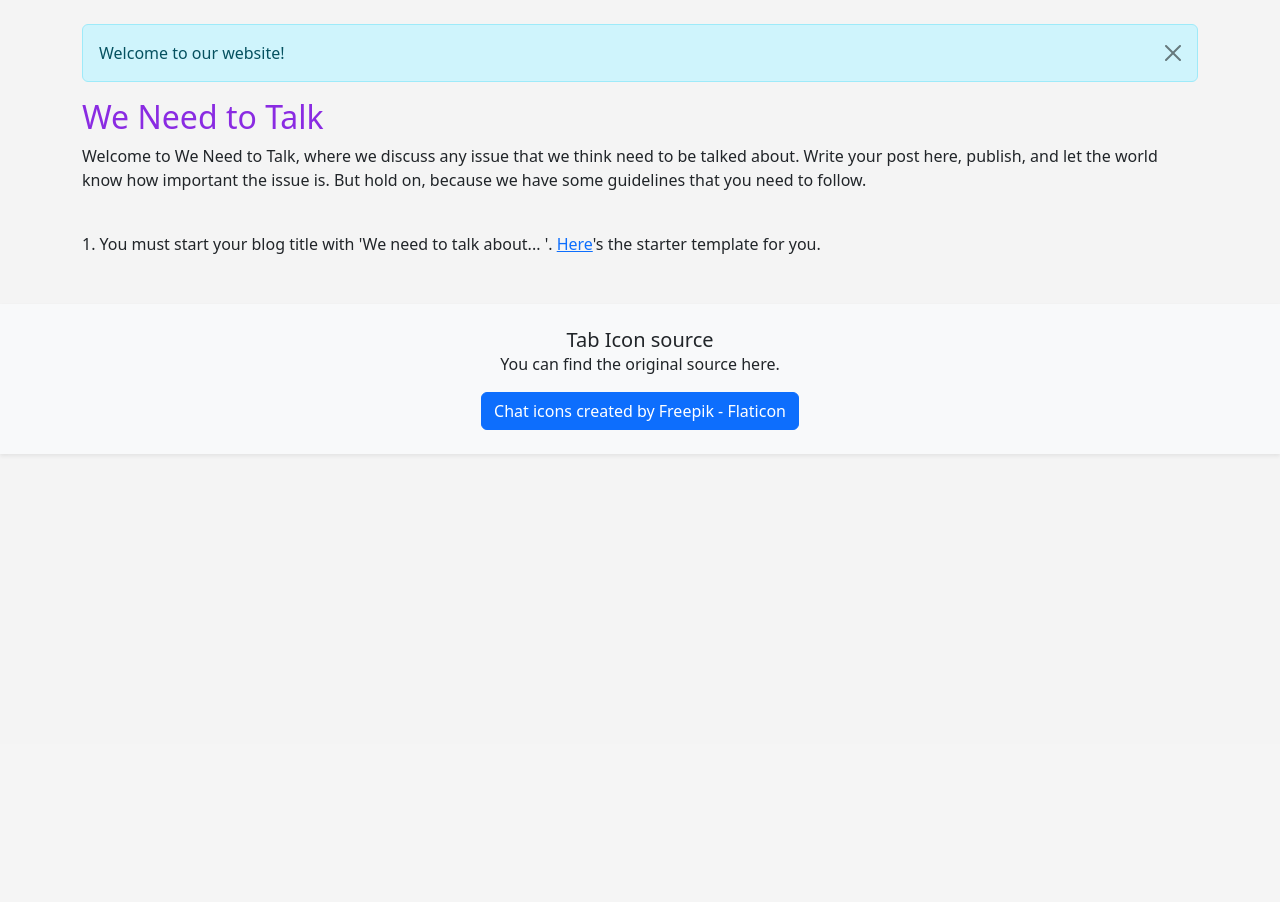
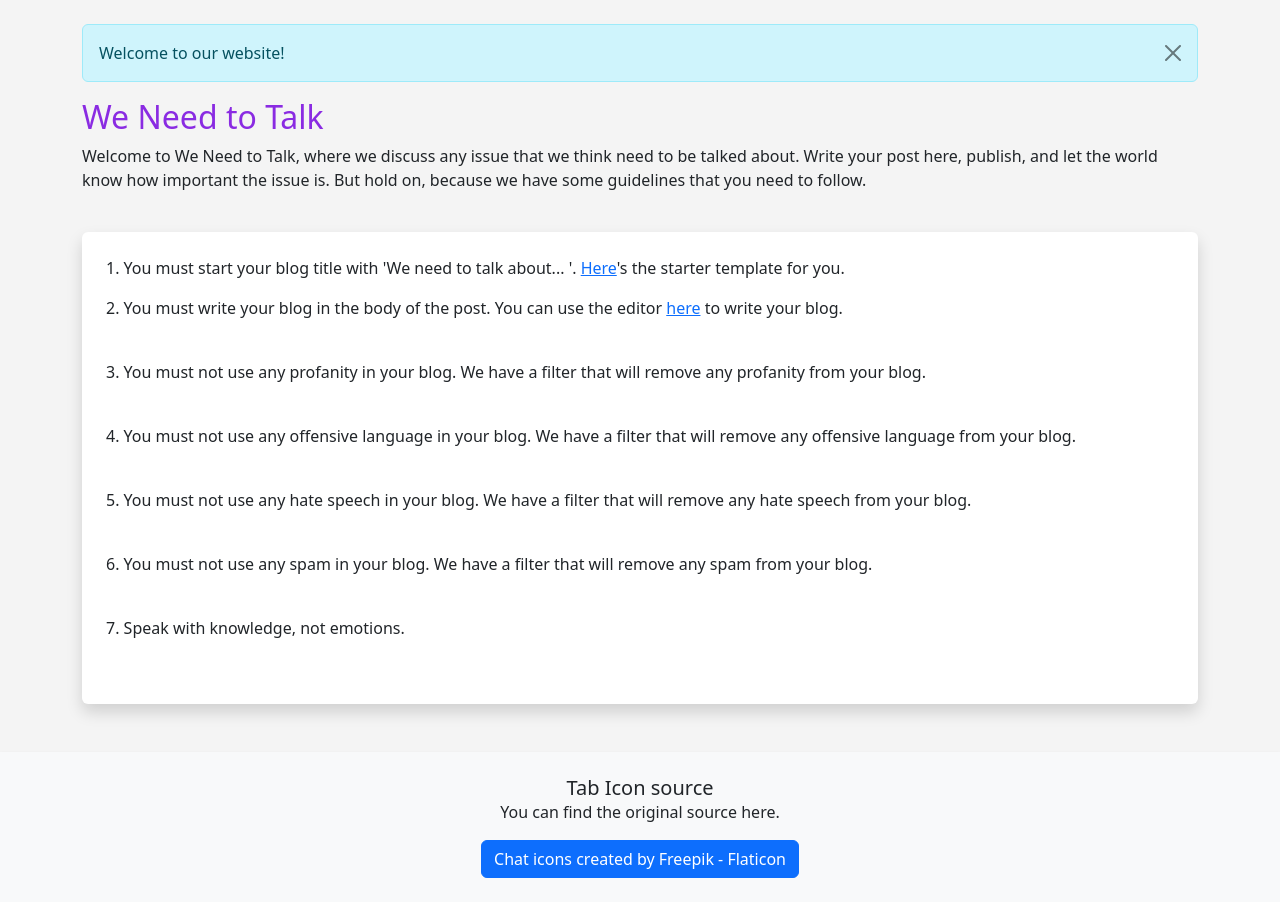
Before and after one commit to Irsyad1507/weneedtotalktest, a Flask app: page / in a window 1280 px wide. Shown: the part 56-958 px from the top of the page. Before the commit the page ends 511 px from the top, so only its background shows below. Run offline with Flask 3, Linux system fonts and the light colour scheme; some libraries are stand-ins or nearby versions.

Commit message:
Created guidelines

```diff
--- a/app/templates/index.html
+++ b/app/templates/index.html
@@ -14,7 +14,16 @@
 
     <p>Welcome to We Need to Talk, where we discuss any issue that we think need to be talked about. Write your post here, publish, and let the world know how important the issue is.
     But hold on, because we have some guidelines that you need to follow.</p><br/>
+
+    <div class="shadow p-4 mb-5 bg-body rounded">
     <p>1. You must start your blog title with 'We need to talk about... '. <a href="https://weneedtotalktest.vercel.app/posts/1">Here</a>'s the starter template for you.</p>
+    <p>2. You must write your blog in the body of the post. You can use the editor <a href="https://weneedtotalktest.vercel.app/add-post">here</a> to write your blog.</p><br/>
+    <p>3. You must not use any profanity in your blog. We have a filter that will remove any profanity from your blog.</p><br/>
+    <p>4. You must not use any offensive language in your blog. We have a filter that will remove any offensive language from your blog.</p><br/>
+    <p>5. You must not use any hate speech in your blog. We have a filter that will remove any hate speech from your blog.</p><br/>
+    <p>6. You must not use any spam in your blog. We have a filter that will remove any spam from your blog.</p><br/>
+    <p>7. Speak with knowledge, not emotions.</p><br/>
+    </div>
 
 
 {% endblock %}
```
